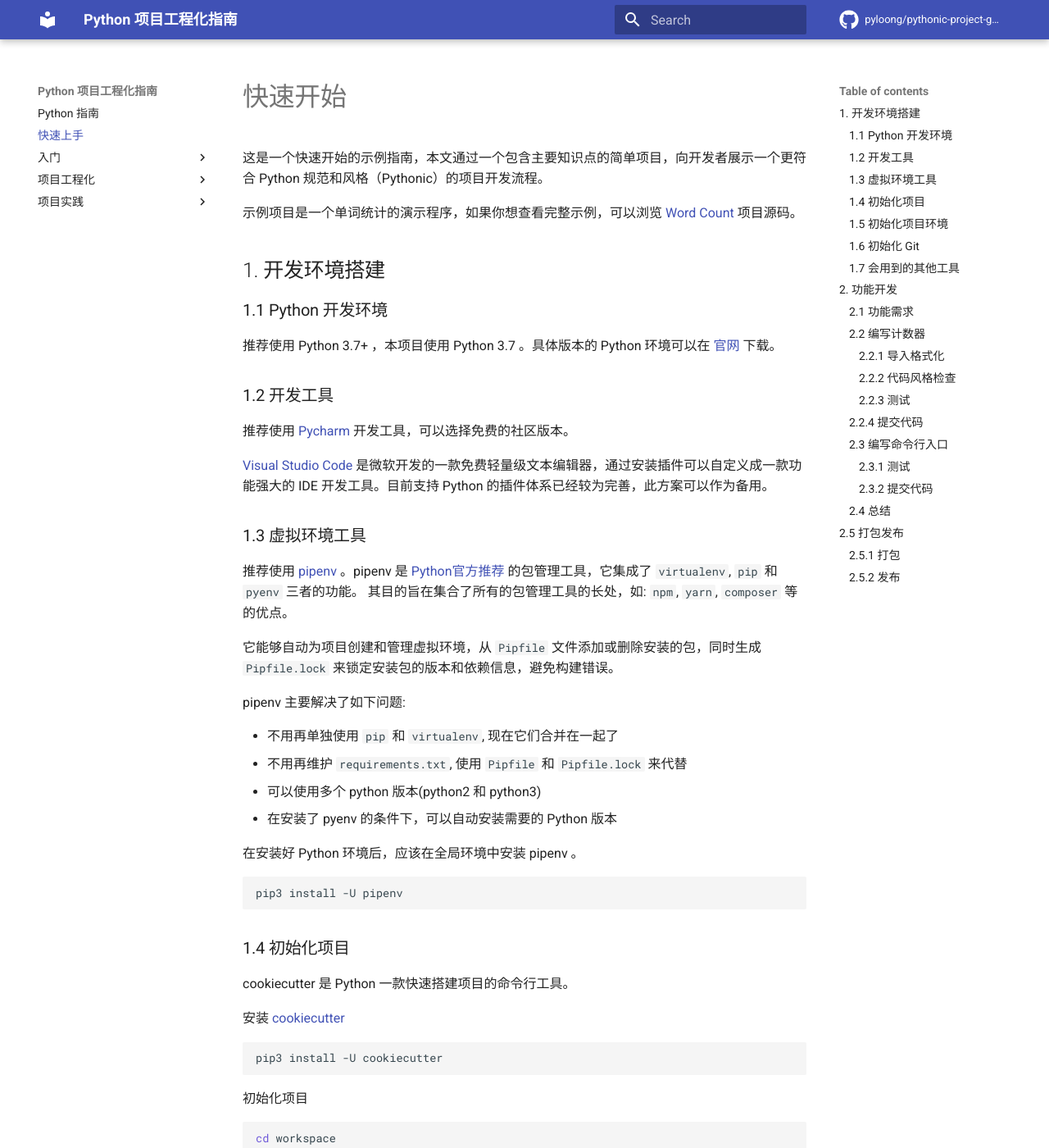
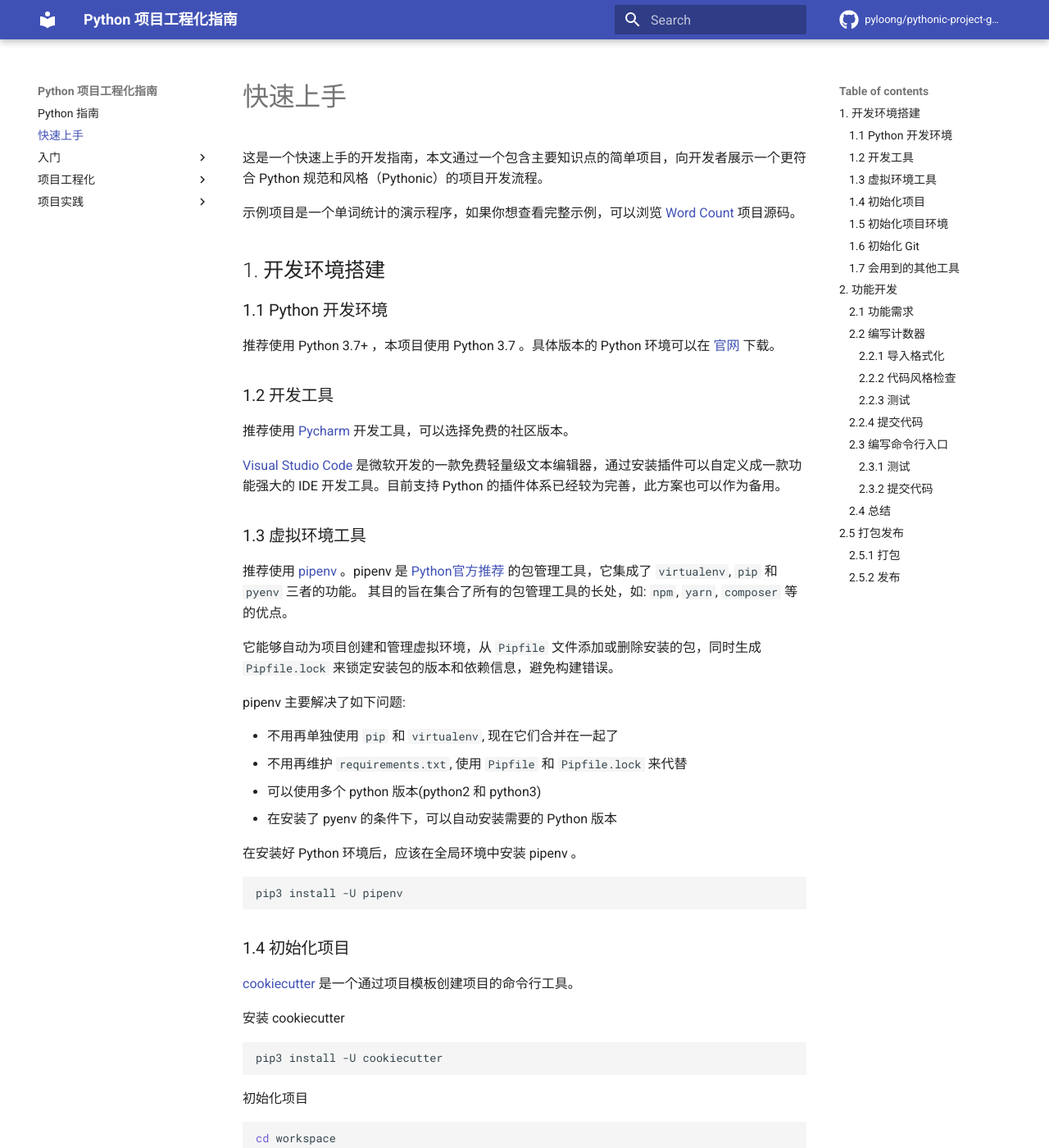
Before and after one commit to pyloong/pythonic-project-guidelines, an MkDocs documentation site: the page built from docs/quick_start.md, in a window 1280 px wide and 1400 px high. Shown: the whole window at 82% size. Built offline with MkDocs 1.6.1 and Material for MkDocs 9.7.7, drawn with Linux system fonts in a browser that asks for light colours; comment, search, counter and statistics services are not loaded; some of the changed text lies outside the part shown.

Commit message:
fix: 调整语言措辞和勘误

````diff
--- a/docs/quick_start.md
+++ b/docs/quick_start.md
@@ -1,6 +1,6 @@
-# 快速开始
+# 快速上手
 
-这是一个快速开始的示例指南，本文通过一个包含主要知识点的简单项目，向开发者展示一个更符合 Python 规范和风格（Pythonic）的项目开发流程。
+这是一个快速上手的开发指南，本文通过一个包含主要知识点的简单项目，向开发者展示一个更符合 Python 规范和风格（Pythonic）的项目开发流程。
 
 示例项目是一个单词统计的演示程序，如果你想查看完整示例，可以浏览 [Word Count](https://github.com/pyloong/pythonic-project-samples/tree/feature/word_count) 项目源码。
 
@@ -14,7 +14,7 @@
 
 推荐使用 [Pycharm](https://www.jetbrains.com/pycharm/) 开发工具，可以选择免费的社区版本。
 
-[Visual Studio Code](https://code.visualstudio.com/) 是微软开发的一款免费轻量级文本编辑器，通过安装插件可以自定义成一款功能强大的 IDE 开发工具。目前支持 Python 的插件体系已经较为完善，此方案可以作为备用。
+[Visual Studio Code](https://code.visualstudio.com/) 是微软开发的一款免费轻量级文本编辑器，通过安装插件可以自定义成一款功能强大的 IDE 开发工具。目前支持 Python 的插件体系已经较为完善，此方案也可以作为备用。
 
 ### 1.3 虚拟环境工具
 
@@ -38,9 +38,9 @@ pip3 install -U pipenv
 
 ### 1.4 初始化项目
 
-cookiecutter 是 Python 一款快速搭建项目的命令行工具。
+[cookiecutter](https://cookiecutter.readthedocs.io/en/1.7.2/README.html) 是一个通过项目模板创建项目的命令行工具。
 
-安装 [cookiecutter](https://cookiecutter.readthedocs.io/en/1.7.2/README.html)
+安装 cookiecutter
 
 ```bash
 pip3 install -U cookiecutter
@@ -109,7 +109,7 @@ init_bootstrap [n]:
 
 ```
 
-在项目 `src` 下，项目模块用来存放模块的源代码， `tests` 用来编写模块的测试代码。
+在目录 `src` 下，项目模块目录用来存放源代码， `tests` 用来存放模块的测试代码。
 
 `Pipfile` 包含项目初始依赖，`setup.cfg` 和 `setup.py` 定义了项目描述信息，`tox.ini` 定义了任务自动化执行逻辑。
 
@@ -439,7 +439,7 @@ git commit -m "feat(cmdline): 增加 cmdline 逻辑，并完成测试。"
 
 ### 2.4 总结
 
-至此，我们的功能已经开发完成。在整个开发过程中，我们遵循了 “开发功能特性” => “代码风格检查” => “单元测试” 的流程。
+至此，我们的功能开发已经完成。在整个开发过程中，我们遵循了 “开发功能特性” => “代码风格检查” => “单元测试” 的流程。
 
 如果感觉每次运行多个命令比较繁琐，可以在项目根目录中运行 `tox` 自动化完成代码测试、导包检查和代码风格检查。
 
````
Also changed, not shown: other parts of docs/quick_start.md (+3 -3 lines), README.md (+1 -1 lines), docs/index.md (+2 -2 lines).
